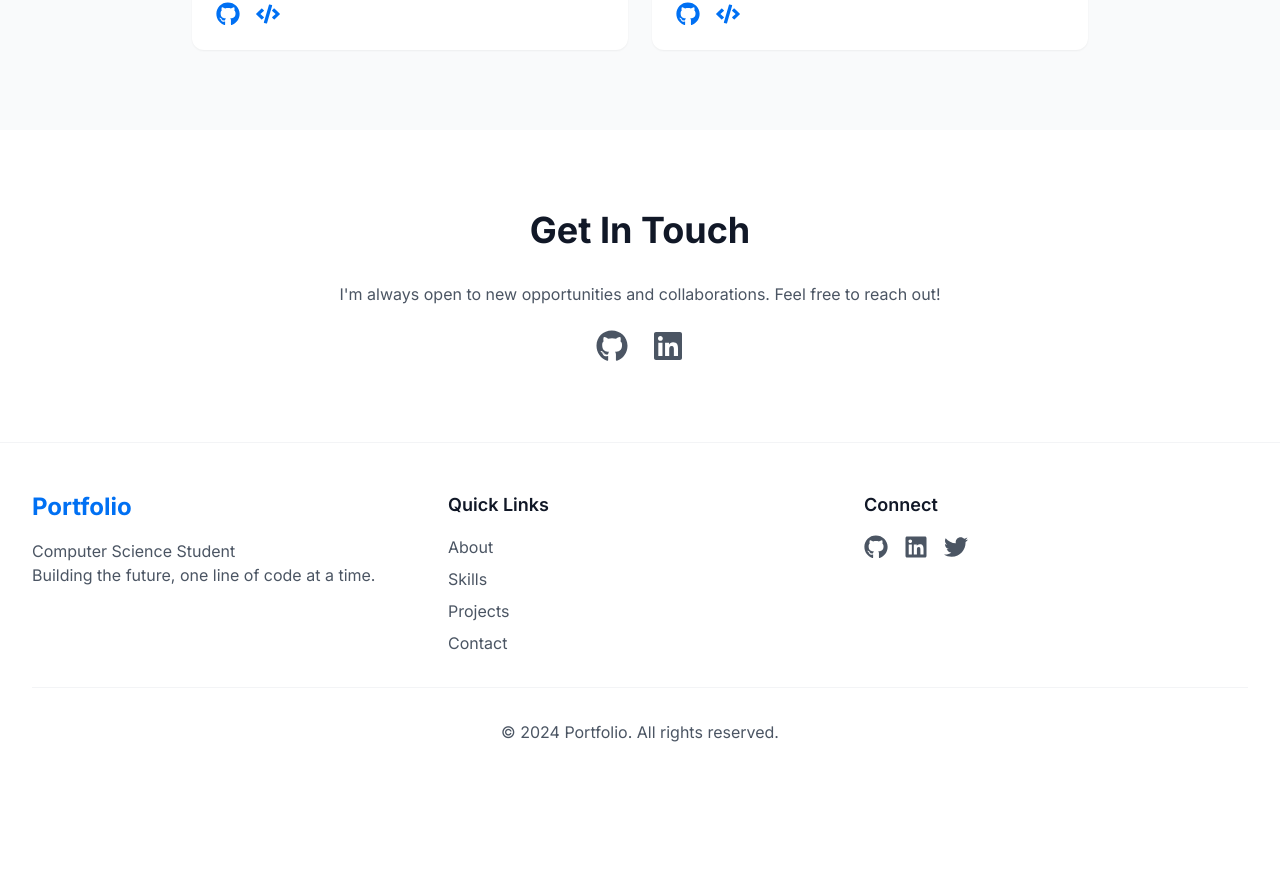
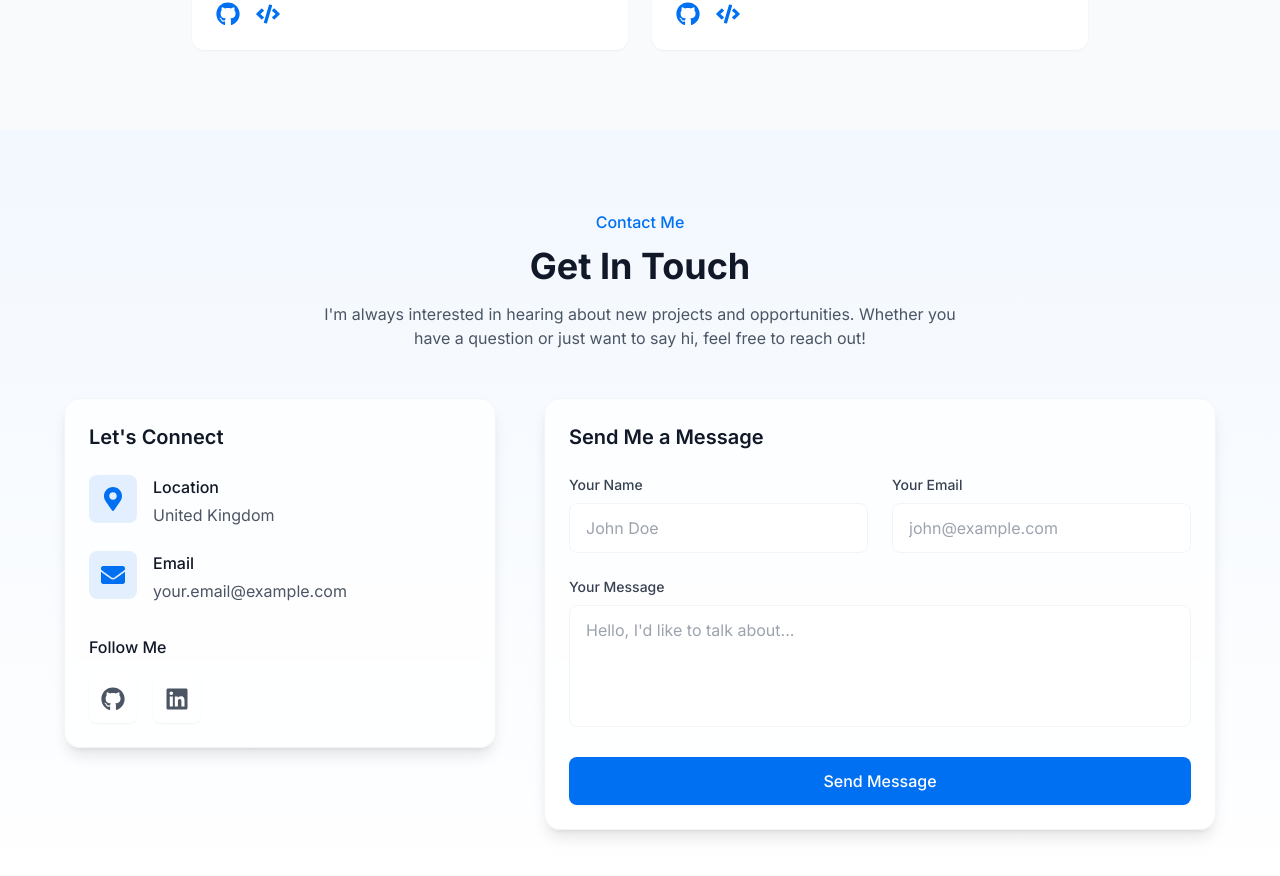
Before and after one commit to Mr-Harsh14/My-Portfolio, a Next.js app: page / in a window 1280 px wide. Shown: the part 1838-2714 px from the top of the page. Before the commit the page ends 2630 px from the top, so only its background shows below. Built offline with nearby package versions, Linux system fonts and the light colour scheme.

Commit message:
contact form

```diff
--- a/src/app/page.tsx
+++ b/src/app/page.tsx
@@ -3,7 +3,8 @@
 import Link from 'next/link'
 import Navbar from '@/components/Navbar'
 import Footer from '@/components/Footer'
-import { FaGithub, FaLinkedin, FaCode } from 'react-icons/fa'
+import ContactForm from '@/components/ContactForm'
+import { FaGithub, FaLinkedin, FaCode, FaMapMarkerAlt, FaEnvelope } from 'react-icons/fa'
 import AnimatedSection from '@/components/AnimatedSection'
 import { motion } from 'framer-motion'
 
@@ -181,42 +182,98 @@ export default function Home() {
         </AnimatedSection>
 
         {/* Contact Section */}
-        <AnimatedSection id="contact" className="section-padding">
-          <div className="max-w-4xl mx-auto">
-            <h2 className="text-3xl md:text-4xl font-bold mb-8 text-center">
-              Get In Touch
-            </h2>
-            <motion.div
-              className="text-center"
+        <AnimatedSection id="contact" className="section-padding relative">
+          <div className="absolute inset-0 bg-gradient-to-b from-primary/5 to-transparent dark:from-primary/10 dark:to-transparent" />
+          <div className="max-w-6xl mx-auto relative">
+            <div className="text-center mb-12">
+              <motion.p
+                className="text-primary font-medium mb-3"
+                initial={{ opacity: 0 }}
+                whileInView={{ opacity: 1 }}
+                viewport={{ once: true }}
+              >
+                Contact Me
+              </motion.p>
+              <motion.h2
+                className="text-3xl md:text-4xl font-bold mb-4"
                 initial={{ opacity: 0, y: 20 }}
                 whileInView={{ opacity: 1, y: 0 }}
                 viewport={{ once: true }}
               >
-              <p className="text-gray-600 dark:text-gray-400 mb-6">
-                I'm always open to new opportunities and collaborations.
-                Feel free to reach out!
-              </p>
-              <div className="flex justify-center gap-6">
+                Get In Touch
+              </motion.h2>
+              <motion.p
+                className="text-gray-600 dark:text-gray-400 max-w-2xl mx-auto"
+                initial={{ opacity: 0, y: 20 }}
+                whileInView={{ opacity: 1, y: 0 }}
+                viewport={{ once: true }}
+                transition={{ delay: 0.1 }}
+              >
+                I'm always interested in hearing about new projects and opportunities.
+                Whether you have a question or just want to say hi, feel free to reach out!
+              </motion.p>
+            </div>
+
+            <div className="grid md:grid-cols-5 gap-12 items-start">
+              {/* Contact Info */}
+              <motion.div
+                className="md:col-span-2 bg-white/70 dark:bg-gray-900/70 backdrop-blur-sm p-6 rounded-2xl shadow-lg border border-gray-100 dark:border-gray-800"
+                initial={{ opacity: 0, x: -20 }}
+                whileInView={{ opacity: 1, x: 0 }}
+                viewport={{ once: true }}
+              >
+                <h3 className="text-xl font-semibold mb-6">Let's Connect</h3>
+                <div className="space-y-6">
+                  <div className="flex items-start space-x-4">
+                    <div className="bg-primary/10 p-3 rounded-lg">
+                      <FaMapMarkerAlt className="w-6 h-6 text-primary" />
+                    </div>
+                    <div>
+                      <h4 className="font-medium mb-1">Location</h4>
+                      <p className="text-gray-600 dark:text-gray-400">United Kingdom</p>
+                    </div>
+                  </div>
+                  <div className="flex items-start space-x-4">
+                    <div className="bg-primary/10 p-3 rounded-lg">
+                      <FaEnvelope className="w-6 h-6 text-primary" />
+                    </div>
+                    <div>
+                      <h4 className="font-medium mb-1">Email</h4>
+                      <p className="text-gray-600 dark:text-gray-400">your.email@example.com</p>
+                    </div>
+                  </div>
+                </div>
+
+                <div className="mt-8">
+                  <h4 className="font-medium mb-4">Follow Me</h4>
+                  <div className="flex space-x-4">
                     <motion.a
                       href="https://github.com"
                       target="_blank"
-                  className="text-gray-600 dark:text-gray-400 hover:text-primary transition-colors"
-                  whileHover={{ scale: 1.1 }}
+                      className="bg-white dark:bg-gray-800 p-3 rounded-lg text-gray-600 dark:text-gray-400 hover:text-primary dark:hover:text-primary transition-colors shadow-sm"
+                      whileHover={{ scale: 1.05 }}
                       whileTap={{ scale: 0.95 }}
                     >
-                  <FaGithub className="w-8 h-8" />
+                      <FaGithub className="w-6 h-6" />
                     </motion.a>
                     <motion.a
                       href="https://linkedin.com"
                       target="_blank"
-                  className="text-gray-600 dark:text-gray-400 hover:text-primary transition-colors"
-                  whileHover={{ scale: 1.1 }}
+                      className="bg-white dark:bg-gray-800 p-3 rounded-lg text-gray-600 dark:text-gray-400 hover:text-primary dark:hover:text-primary transition-colors shadow-sm"
+                      whileHover={{ scale: 1.05 }}
                       whileTap={{ scale: 0.95 }}
                     >
-                  <FaLinkedin className="w-8 h-8" />
+                      <FaLinkedin className="w-6 h-6" />
                     </motion.a>
                   </div>
+                </div>
               </motion.div>
+
+              {/* Contact Form */}
+              <div className="md:col-span-3">
+                <ContactForm />
+              </div>
+            </div>
           </div>
         </AnimatedSection>
       </main>
--- /dev/null
+++ b/src/components/ContactForm.tsx
@@ -0,0 +1,140 @@
+'use client'
+
+import { useState } from 'react'
+import { motion } from 'framer-motion'
+
+interface FormData {
+  name: string
+  email: string
+  message: string
+}
+
+export default function ContactForm() {
+  const [formData, setFormData] = useState<FormData>({
+    name: '',
+    email: '',
+    message: '',
+  })
+  const [isSubmitting, setIsSubmitting] = useState(false)
+  const [submitStatus, setSubmitStatus] = useState<'idle' | 'success' | 'error'>('idle')
+
+  const handleSubmit = async (e: React.FormEvent) => {
+    e.preventDefault()
+    setIsSubmitting(true)
+    setSubmitStatus('idle')
+
+    try {
+      // Here you would typically send the form data to your backend
+      // For now, we'll simulate a successful submission
+      await new Promise(resolve => setTimeout(resolve, 1000))
+      setSubmitStatus('success')
+      setFormData({ name: '', email: '', message: '' })
+    } catch (error) {
+      setSubmitStatus('error')
+    } finally {
+      setIsSubmitting(false)
+    }
+  }
+
+  const handleChange = (e: React.ChangeEvent<HTMLInputElement | HTMLTextAreaElement>) => {
+    const { name, value } = e.target
+    setFormData(prev => ({ ...prev, [name]: value }))
+  }
+
+  return (
+    <motion.div
+      className="bg-white/70 dark:bg-gray-900/70 backdrop-blur-sm p-6 rounded-2xl shadow-lg border border-gray-100 dark:border-gray-800"
+      initial={{ opacity: 0, x: 20 }}
+      whileInView={{ opacity: 1, x: 0 }}
+      viewport={{ once: true }}
+    >
+      <h3 className="text-xl font-semibold mb-6">Send Me a Message</h3>
+      <form onSubmit={handleSubmit} className="space-y-6">
+        <div className="grid grid-cols-1 md:grid-cols-2 gap-6">
+          <div>
+            <label htmlFor="name" className="block text-sm font-medium text-gray-700 dark:text-gray-300 mb-2">
+              Your Name
+            </label>
+            <motion.input
+              whileFocus={{ scale: 1.01 }}
+              type="text"
+              id="name"
+              name="name"
+              value={formData.name}
+              onChange={handleChange}
+              required
+              className="w-full px-4 py-3 rounded-lg bg-white dark:bg-gray-800 border border-gray-100 dark:border-gray-800 text-gray-900 dark:text-white focus:ring-2 focus:ring-primary focus:border-transparent outline-none transition-all"
+              placeholder="John Doe"
+            />
+          </div>
+
+          <div>
+            <label htmlFor="email" className="block text-sm font-medium text-gray-700 dark:text-gray-300 mb-2">
+              Your Email
+            </label>
+            <motion.input
+              whileFocus={{ scale: 1.01 }}
+              type="email"
+              id="email"
+              name="email"
+              value={formData.email}
+              onChange={handleChange}
+              required
+              className="w-full px-4 py-3 rounded-lg bg-white dark:bg-gray-800 border border-gray-100 dark:border-gray-800 text-gray-900 dark:text-white focus:ring-2 focus:ring-primary focus:border-transparent outline-none transition-all"
+              placeholder="john@example.com"
+            />
+          </div>
+        </div>
+
+        <div>
+          <label htmlFor="message" className="block text-sm font-medium text-gray-700 dark:text-gray-300 mb-2">
+            Your Message
+          </label>
+          <motion.textarea
+            whileFocus={{ scale: 1.01 }}
+            id="message"
+            name="message"
+            value={formData.message}
+            onChange={handleChange}
+            required
+            rows={4}
+            className="w-full px-4 py-3 rounded-lg bg-white dark:bg-gray-800 border border-gray-100 dark:border-gray-800 text-gray-900 dark:text-white focus:ring-2 focus:ring-primary focus:border-transparent outline-none transition-all resize-none"
+            placeholder="Hello, I'd like to talk about..."
+          />
+        </div>
+
+        <motion.button
+          type="submit"
+          disabled={isSubmitting}
+          className={`w-full py-3 px-6 rounded-lg bg-primary text-white font-medium shadow-sm
+            ${isSubmitting ? 'opacity-70 cursor-not-allowed' : 'hover:bg-blue-600'}
+            transition-colors duration-200`}
+          whileHover={!isSubmitting ? { scale: 1.02 } : {}}
+          whileTap={!isSubmitting ? { scale: 0.98 } : {}}
+        >
+          {isSubmitting ? 'Sending...' : 'Send Message'}
+        </motion.button>
+
+        {submitStatus === 'success' && (
+          <motion.div
+            initial={{ opacity: 0, y: 10 }}
+            animate={{ opacity: 1, y: 0 }}
+            className="bg-green-50 dark:bg-green-900/20 text-green-600 dark:text-green-400 p-4 rounded-lg text-center"
+          >
+            Message sent successfully! I'll get back to you soon.
+          </motion.div>
+        )}
+
+        {submitStatus === 'error' && (
+          <motion.div
+            initial={{ opacity: 0, y: 10 }}
+            animate={{ opacity: 1, y: 0 }}
+            className="bg-red-50 dark:bg-red-900/20 text-red-600 dark:text-red-400 p-4 rounded-lg text-center"
+          >
+            Failed to send message. Please try again.
+          </motion.div>
+        )}
+      </form>
+    </motion.div>
+  )
+}
```
Lines whose indentation alone changed are shown as unchanged.
